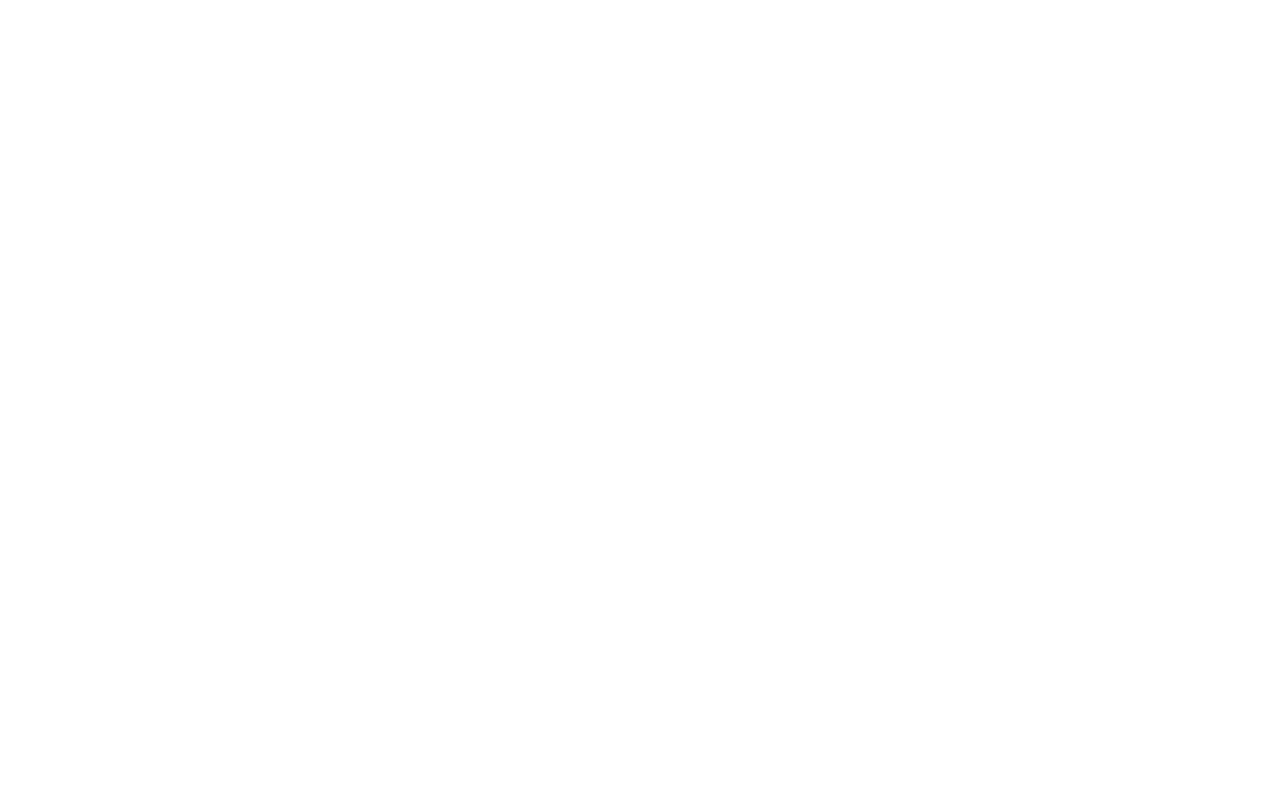
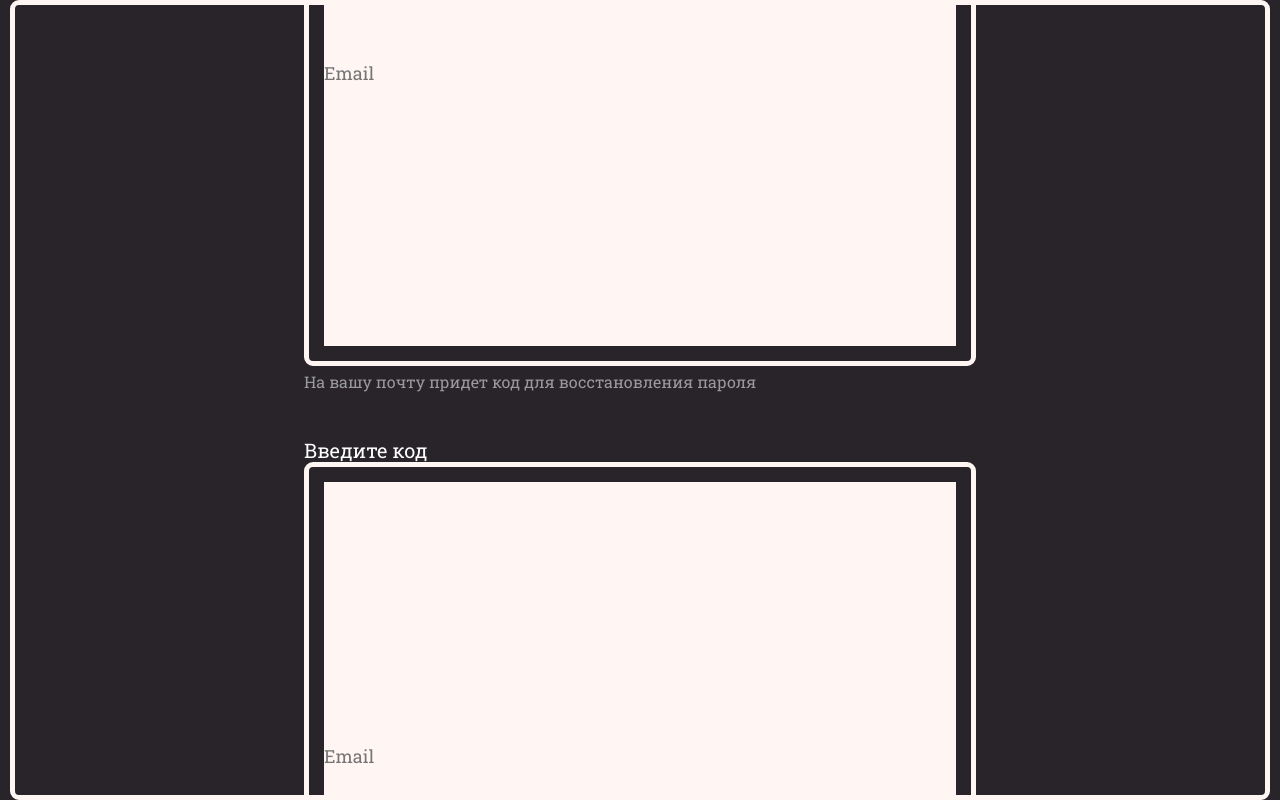
Before and after one commit to Akane07/expense-tracker, a Vue app: page /modalView in a window 1280 px wide. Before the commit this address had no page. Built offline with nearby package versions, Linux system fonts and the light colour scheme.

Commit message:
возвращаемся обратно, начал накидывать модалки

```diff
--- a/src/components/UI/Button.vue
+++ b/src/components/UI/Button.vue
@@ -24,4 +24,16 @@
     display: flex;
     align-items: center;
 }
+button:hover{
+    transform: perspective(500px) translateZ(15px) scale(1.05);
+    animation: glow-pulse 1.5s ease-in-out infinite;
+}
+@keyframes glow-pulse {
+  0%, 100% {
+    filter: drop-shadow(0 0 3px rgba(181, 24, 45, 0.4));
+  }
+  50% {
+    filter: drop-shadow(0 0 12px rgba(181, 24, 45, 0.8));
+  }
+}
 </style>
--- /dev/null
+++ b/src/components/UI/ChangeModal.vue
@@ -0,0 +1,61 @@
+<template>
+<div class="wrapper">
+    <div class="email">
+        <span class="hero-input">Введите почту</span>
+        <UiInput></UiInput>
+        <span class="recovery">На вашу почту придет код для восстановления пароля</span>
+    </div>
+    <div class="code">
+        <span class="hero-input">Введите код</span>
+        <UiInput></UiInput>
+    </div>
+</div>
+</template>
+
+<script setup>
+import UiInput from './UiInput.vue';
+</script>
+
+<style scoped>
+.wrapper{
+    background: #28242A;
+    width: 672px;
+    height: 587px;
+    border: 5px solid #FFF6F3;
+    border-radius: 9px;
+    padding: 15px;
+    display: flex;
+    flex-direction: column;
+    gap: 50px;
+    align-items: center;
+    justify-content: center;
+}
+.hero-input{
+    color: #fff;
+    font-weight: 400;
+    font-size: 20px;
+    line-height: 100%;
+    letter-spacing: 0%;
+
+}
+.email{
+    display: flex;
+    flex-direction: column;
+    align-items: start;
+    gap: 8px;
+    width: min-content;
+}
+.recovery {
+    color: #9B9B9B;
+    font-weight: 400;
+    font-size: 16px;
+    line-height: 100%;
+    letter-spacing: 0%;
+
+}
+@media (max-width: 750px) {
+    .wrapper{
+        height: 65%;
+    }
+}
+</style>
--- a/src/components/UI/Footer.vue
+++ b/src/components/UI/Footer.vue
@@ -5,14 +5,16 @@
             EXPENSE TRACKER
         </div>
         <div class="foot-line">
-            <img src="../../assets/Logo.svg" alt="Logo" class="logo">
+            <div class="logo-wrapper">
+                <img src="../../assets/Logo.svg" alt="Логотип" class="logo">
+            </div>
         </div>
 
         <div class="icons">
             <a href="https://youtu.be/dQw4w9WgXcQ?si=LtgklwImhYQF1o0j" class="iconA"><img src="../../assets/youtube.svg" alt="" class="yt"></a>
             <a href="https://youtu.be/dQw4w9WgXcQ?si=LtgklwImhYQF1o0j" class="iconA"><img src="../../assets/telegram.svg" alt="" class="tg"></a>
             <a href="https://youtu.be/dQw4w9WgXcQ?si=LtgklwImhYQF1o0j" class="iconA"><img src="../../assets/github.svg" alt="" class="gh"></a>
-            <a href="https://youtu.be/dQw4w9WgXcQ?si=LtgklwImhYQF1o0j" class="iconA"><img src="../../assets/vue.svg" alt="" class="gh"></a>
+            <a href="https://youtu.be/dQw4w9WgXcQ?si=LtgklwImhYQF1o0j" class="iconA"><img src="../../assets/vue.svg" alt="" class="vue"></a>
         </div>
     </div>
 </template>
@@ -41,6 +43,10 @@
     font-size: 20px;
     cursor: default;
 }
+.author:hover{
+    transform: perspective(500px) translateZ(15px) scale(1.05);
+    animation: glow-pulse 1.5s ease-in-out infinite;
+}
 .foot-line{
     background: linear-gradient(90deg, rgba(181, 24, 45, 0) 0%, #B5182D 50.2%, rgba(181, 24, 45, 0) 100%);
     height: 64px;
@@ -52,9 +58,32 @@
     align-items: center;
     justify-content: center;
 }
-.logo{
-    width: 75px;
-    z-index: 1;
+.logo-wrapper {
+  position: absolute;
+  left: 50%;
+  transform: translateX(-50%);
+  cursor: pointer;
+  z-index: 1;
+}
+
+.logo {
+  width: 75px;
+  transition: all 0.4s cubic-bezier(0.25, 0.46, 0.45, 0.94);
+  filter: drop-shadow(0 0 0 transparent);
+}
+
+.logo-wrapper:hover .logo {
+  transform: perspective(500px) translateZ(15px) scale(1.05);
+  animation: glow-pulse 1.5s ease-in-out infinite;
+}
+
+@keyframes glow-pulse {
+  0%, 100% {
+    filter: drop-shadow(0 0 3px rgba(181, 24, 45, 0.4));
+  }
+  50% {
+    filter: drop-shadow(0 0 12px rgba(181, 24, 45, 0.8));
+  }
 }
 .icons{
     display: flex;
@@ -68,16 +97,37 @@
     cursor: pointer;
     z-index: 1;
 }
+.yt:hover{
+    transform: perspective(500px) translateZ(15px) scale(1.05);
+    animation: glow-pulse 1.5s ease-in-out infinite;
+}
 .tg{
     width: 50.5px;
     height: 46.5px;
     cursor: pointer;
+}
+.tg:hover{
+    transform: perspective(500px) translateZ(15px) scale(1.05);
+    animation: glow-pulse 1.5s ease-in-out infinite;
 }
 .gh{
     width: 49px;
     height: 43.5px;
     cursor: pointer;
 }
+.gh:hover{
+    transform: perspective(500px) translateZ(15px) scale(1.05);
+    animation: glow-pulse 1.5s ease-in-out infinite;
+}
+.vue{
+    width: 49px;
+    height: 43.5px;
+    cursor: pointer;
+}
+.vue:hover{
+    transform: perspective(500px) translateZ(15px) scale(1.05);
+    animation: glow-pulse 1.5s ease-in-out infinite;
+}
 .iconA{
     z-index: 1;
 }
--- a/src/components/UI/Header.vue
+++ b/src/components/UI/Header.vue
@@ -6,7 +6,9 @@
           <Button>Вход</Button>
         </div>
       <div class="header-container">
-        <img src="../../assets/Logo.svg" alt="Логотип" class="logo">
+        <div class="logo-wrapper">
+          <img src="../../assets/Logo.svg" alt="Логотип" class="logo">
+        </div>
         <div class="left-line-container">
             <div class="left-line"></div>
         </div>
@@ -56,13 +58,35 @@
     /* padding: 0 20px; */
   }
 
-  .logo {
-    position: absolute;
-    left: 50%;
-    transform: translateX(-50%);
-    top: 8%;
-    width: 75px;
+  .logo-wrapper {
+  position: absolute;
+  left: 50%;
+  top: 8%;
+  transform: translateX(-50%);
+  cursor: pointer;
+  z-index: 1;
+}
+
+.logo {
+  width: 75px;
+  transition: all 0.4s cubic-bezier(0.25, 0.46, 0.45, 0.94);
+  filter: drop-shadow(0 0 0 transparent);
+}
+
+.logo-wrapper:hover .logo {
+  transform: perspective(500px) translateZ(15px) scale(1.05);
+  animation: glow-pulse 1.5s ease-in-out infinite;
+}
+
+@keyframes glow-pulse {
+  0%, 100% {
+    filter: drop-shadow(0 0 3px rgba(181, 24, 45, 0.4));
   }
+  50% {
+    filter: drop-shadow(0 0 12px rgba(181, 24, 45, 0.8));
+  }
+}
+
   .left-line-container{
     width: 100%;
   }
--- /dev/null
+++ b/src/components/UI/LoginModal.vue
@@ -0,0 +1,28 @@
+<template>
+<div class="wrapper">
+
+</div>
+</template>
+
+<script setup>
+
+</script>
+
+<style scoped>
+.wrapper{
+    background: #28242A;
+    width: 672px;
+    height: 587px;
+    border: 5px solid #FFF6F3;
+    border-radius: 9px;
+    padding: 15px;
+    display: flex;
+    align-items: center;
+    justify-content: center;
+}
+@media (max-width: 750px) {
+    .wrapper{
+        height: 65%;
+    }
+}
+</style>
--- /dev/null
+++ b/src/components/UI/UiInput.vue
@@ -0,0 +1,30 @@
+<template>
+<div class="wrapper">
+    <input type="text" placeholder="Email">
+</div>
+</template>
+
+<style scoped>
+.wrapper{
+    height: 61px;
+    width: 393px;
+    background: #FFF6F3;
+    display: flex;
+    align-items: center;
+    justify-content: center;
+    padding: 5px 10px;
+    cursor: pointer;
+}
+input{
+    outline: none;
+    border: 0;
+    background: #FFF6F3;
+    width: 100%;
+    height: 100%;
+    font-size: 18px;
+}
+</style>
+
+<script setup>
+
+</script>
--- a/src/components/homePage/FirstBlock.vue
+++ b/src/components/homePage/FirstBlock.vue
@@ -386,7 +386,7 @@
 }
 .collum-1{
     width: 76px;
-
+    filter: drop-shadow(0 0 0 transparent);
     background: #B5182D;
     position: relative;
     bottom: 99px;
@@ -407,6 +407,7 @@
 }
 .collum-2{
     width: 76px;
+    filter: drop-shadow(0 0 0 transparent);
     --col2he: 110px;
     --col2heLast: 100px;
     background: #B5182D;
@@ -431,6 +432,7 @@
     width: 76px;
     --col3he: 110px;
     --col3heLast: 100px;
+    filter: drop-shadow(0 0 0 transparent);
     background: #B5182D;
     position: relative;
     bottom: 99px;
@@ -453,6 +455,7 @@
     width: 76px;
     --col4he: 110px;
     --col4heLast: 100px;
+    filter: drop-shadow(0 0 0 transparent);
     background: #B5182D;
     position: relative;
     bottom: 99px;
@@ -473,6 +476,7 @@
 }
 .collum-5{
     width: 76px;
+    filter: drop-shadow(0 0 0 transparent);
     --col5he: 110px;
     --col5heLast: 100px;
     background: #B5182D;
@@ -496,6 +500,7 @@
 .collum-6{
     width: 76px;
     --col6he: 110px;
+    filter: drop-shadow(0 0 0 transparent);
     --col6heLast: 100px;
     background: #B5182D;
     position: relative;
--- a/src/router/index.ts
+++ b/src/router/index.ts
@@ -1,10 +1,12 @@
 import { createRouter, createWebHistory } from 'vue-router';
 import HomeView from '../views/HomeView.vue';
 import AboutView from '../views/AboutView.vue';
+import ModalView from '../views/ModalView.vue';
 
 const routes = [
   { path: '/', component: HomeView, name: 'home' },
-  { path: '/about', component: AboutView, name: 'about' }
+  { path: '/about', component: AboutView, name: 'about' },
+  { path: '/modalView', component: ModalView, name: 'modal' }
 ];
 
 const router = createRouter({
--- a/src/style.css
+++ b/src/style.css
@@ -1,7 +1,9 @@
 @import url('https://fonts.googleapis.com/css2?family=Inter:ital,opsz,wght@0,14..32,100..900;1,14..32,100..900&family=Montserrat:ital,wght@0,100..900;1,100..900&family=Poppins:ital,wght@0,100;0,200;0,300;0,400;0,500;0,600;0,700;0,800;0,900;1,100;1,200;1,300;1,400;1,500;1,600;1,700;1,800;1,900&family=Roboto+Slab:wght@100..900&family=Rubik+Mono+One&display=swap');
+@import url('https://fonts.googleapis.com/css2?family=Inter:ital,opsz,wght@0,14..32,100..900;1,14..32,100..900&family=Montserrat:ital,wght@0,100..900;1,100..900&family=Poppins:ital,wght@0,100;0,200;0,300;0,400;0,500;0,600;0,700;0,800;0,900;1,100;1,200;1,300;1,400;1,500;1,600;1,700;1,800;1,900&family=Raleway:ital,wght@0,100..900;1,100..900&family=Roboto+Slab:wght@100..900&family=Rubik+Mono+One&display=swap');
 *{
   padding: 0;
   margin: 0;
   box-sizing: border-box;
   font-family: 'Roboto Slab';
+
 }
--- /dev/null
+++ b/src/views/ModalView.vue
@@ -0,0 +1,23 @@
+<template>
+    <div class="wrapper">
+        <ChangeModal></ChangeModal>
+    </div>
+</template>
+
+<style scoped>
+.wrapper{
+    width: 100%;
+    height: 100vh;
+    background: #28242A;
+    overflow: hidden;
+    display: flex;
+    align-items: center;
+    justify-content: center;
+    padding: 10px;
+}
+</style>
+
+<script setup>
+import ChangeModal from '../components/UI/ChangeModal.vue';
+import LoginModal from '../components/UI/LoginModal.vue';
+</script>
```
